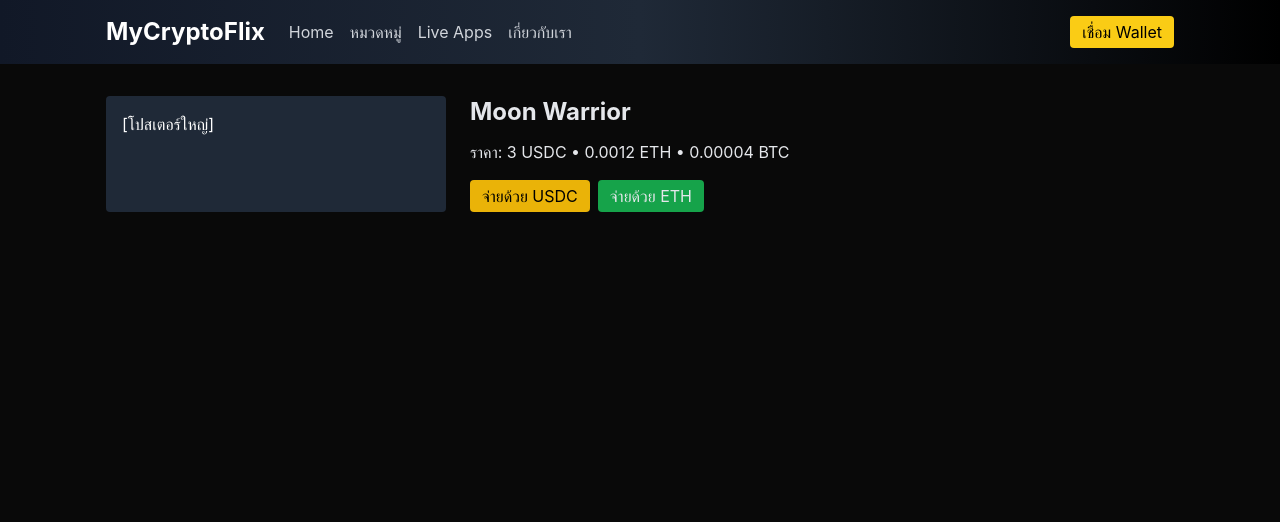
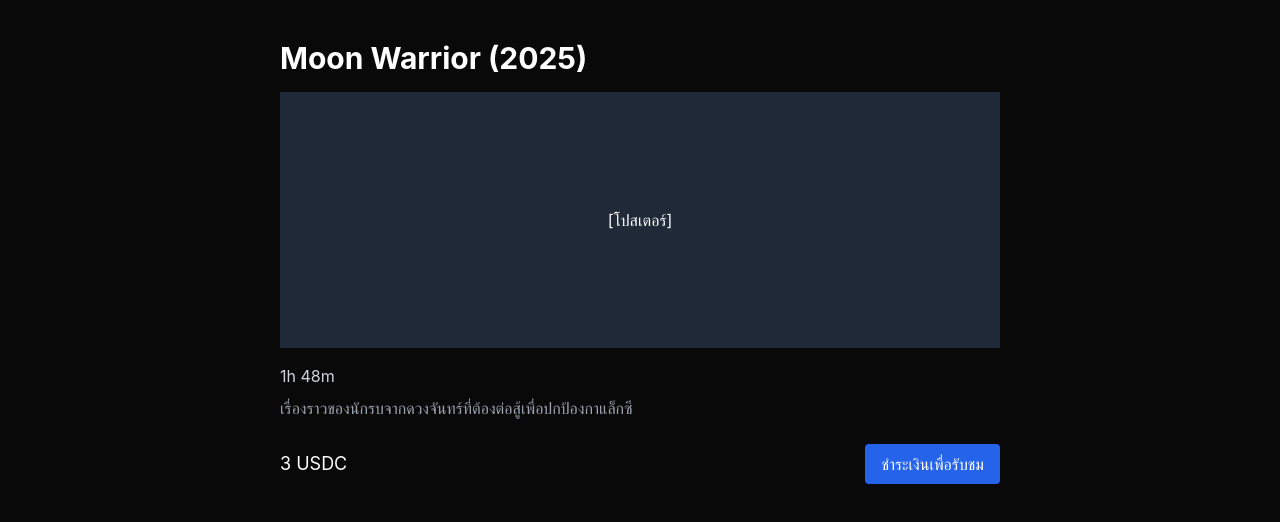
Before and after one commit to aitthiphon0922-cloud/arty-movie, a Next.js app: page /movies/1 in a window 1280 px wide. Shown: the top 522 px of the page. Built offline with nearby package versions, Linux system fonts and the light colour scheme.

Commit message:
เพิ่มหน้ารายละเอียดหนัง

```diff
--- a/pages/movies/[id].js
+++ b/pages/movies/[id].js
@@ -1,33 +1,30 @@
 import { useRouter } from 'next/router'
-import Header from '../../components/Header'
 
-const MOVIES = [
-  { id: 1, title: 'Moon Warrior', price_usdc: 3, price_eth: '0.0012', price_btc: '0.00004' },
-  { id: 2, title: 'Lost in Space', price_usdc: 2.5, price_eth: '0.0009', price_btc: '0.00003' },
+const MOCK_MOVIES = [
+  { id: 1, title: 'Moon Warrior', year: 2025, price_usdc: 3, duration: '1h 48m', description: 'เรื่องราวของนักรบจากดวงจันทร์ที่ต้องต่อสู้เพื่อปกป้องกาแล็กซี' },
+  { id: 2, title: 'Lost in Space', year: 2023, price_usdc: 2.5, duration: '2h 01m', description: 'กลุ่มนักสำรวจอวกาศที่หลงทางในจักรวาล และต้องหาทางกลับโลก' },
+  { id: 3, title: 'ล่าข้ามจักรวาล', year: 2024, price_usdc: 4, duration: '2h 15m', description: 'การผจญภัยของนักล่าอวกาศที่ต้องเผชิญหน้ากับอันตรายเหนือจินตนาการ' },
+  { id: 4, title: 'รักในโลกเสมือน', year: 2025, price_usdc: 3.5, duration: '1h 55m', description: 'เมื่อสองหัวใจพบรักกันในโลก Metaverse' },
 ]
 
-export default function MovieDetailPage() {
+export default function MovieDetail() {
   const router = useRouter()
   const { id } = router.query
-  const movie = MOVIES.find(m => String(m.id) === String(id))
+
+  const movie = MOCK_MOVIES.find(m => m.id === parseInt(id))
+
+  if (!movie) return <div className="p-10 text-center">ไม่พบข้อมูลหนัง</div>
+
   return (
-    <div>
-      <Header onNavigate={(p)=>{ if(p==='home') window.location.href='/'}} />
-      <main className="container py-8">
-        {!movie ? <p>Loading...</p> : (
-          <div className="grid grid-cols-1 md:grid-cols-3 gap-6">
-            <div className="bg-gray-800 rounded p-4">[โปสเตอร์ใหญ่]</div>
-            <div className="md:col-span-2 text-gray-200">
-              <h1 className="text-2xl font-bold">{movie.title}</h1>
-              <p className="mt-3">ราคา: {movie.price_usdc} USDC • {movie.price_eth} ETH • {movie.price_btc} BTC</p>
-              <div className="mt-4 flex gap-2">
-                <button onClick={()=>alert('จำลองชำระด้วย USDC (เชื่อม NOWPayments ในขั้นต่อไป)')} className="px-3 py-1 bg-yellow-500 rounded text-black">จ่ายด้วย USDC</button>
-                <button onClick={()=>alert('จำลองชำระด้วย ETH')} className="px-3 py-1 bg-green-600 rounded">จ่ายด้วย ETH</button>
-              </div>
-            </div>
-          </div>
-        )}
-      </main>
+    <div className="max-w-3xl mx-auto py-10 px-6">
+      <h1 className="text-3xl font-bold mb-4">{movie.title} ({movie.year})</h1>
+      <div className="h-64 bg-gray-800 flex items-center justify-center mb-4">[โปสเตอร์]</div>
+      <p className="text-gray-300 mb-2">{movie.duration}</p>
+      <p className="text-gray-400 mb-6">{movie.description}</p>
+      <div className="flex items-center justify-between">
+        <div className="text-lg">{movie.price_usdc} USDC</div>
+        <button className="bg-blue-600 px-4 py-2 rounded">ชำระเงินเพื่อรับชม</button>
+      </div>
     </div>
   )
 }
```
